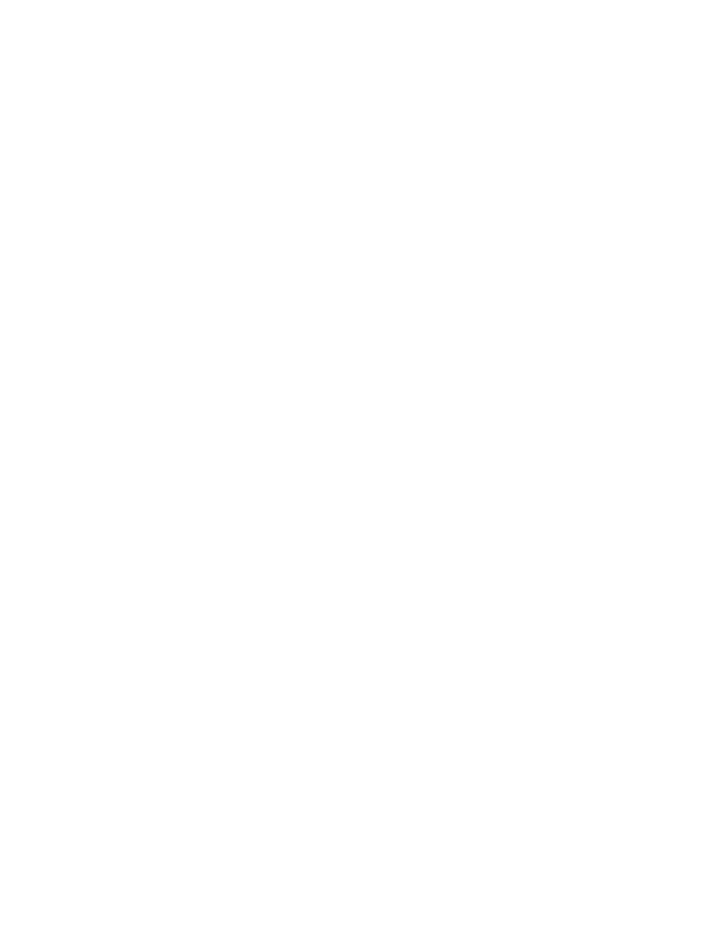
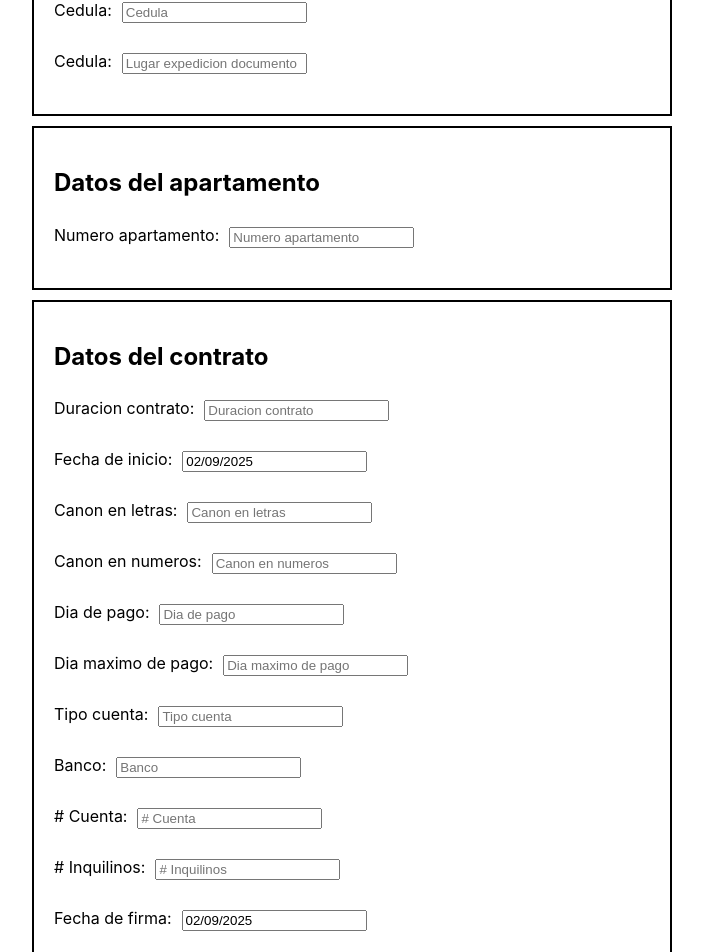
Before and after one commit to stevenasuarez/lease-manager-gui, a React (Create React App) app: page /create-contract in a window 1280 px wide. Shown: the part 160-1112 px from the top of the page, without its empty margins (288-991 px from the left). Before the commit the page ends 800 px from the top, so only its background shows below. Built offline with nearby package versions, Linux system fonts and the light colour scheme.

Commit message:
recovery 2

```diff
--- a/src/components/CreateContractForm.js
+++ b/src/components/CreateContractForm.js
@@ -1,27 +1,198 @@
 import React, { useState } from 'react';
+import './CreateContractForm.css';
+import { formatNumberWithDots } from '../utils/utils';
+import DatePicker from 'react-datepicker';
+import 'react-datepicker/dist/react-datepicker.css';
 
 function CreateContractForm() {
     const [formData, setFormData] = useState({
       tenantName: '',
       tenantIdNumber: '',
       tenantIdIssuePlace: '',
-    // Agrega aquí todos los campos del contrato
+      flatNumber: '',
+      contractDurationInNumbers: '',
+      initialDateNumber: '',
+      //initialMonth: '',
+      //initialYear: '',
+      rentalFee: '',
+      rentalFeeNumber: '',
+      payDayNumber: '',
+      payLimitDayNumber: '',
+      accountType: '',
+      bankName: '',
+      accountName: '',
+      numberOfTenantsInNumbers: '',
+      signingDate: '',
+      /*signingMonth: '',
+      signingYear: '',
+      */
+      // Continúa agregando campos para cada atributo del JSON
     });
+
+    const [initialDate, setInitialDate] = useState(new Date());
+    const [signingDate, setSigningDate] = useState(new Date());
 
     const handleSubmit = (event) => {
       event.preventDefault();
-    // Aquí procesarás los datos del formulario
+      // Aquí manejarás el envío de datos al backend
     };
 
     return (
       <form onSubmit={handleSubmit}>
+        <div className='section'>
+            <h2>Datos del Inquilino</h2>
+            <div className='input-group'>
+                <label htmlFor="tenantName">Nombre:</label>
                 <input
                     type="text"
+                    id="tenantName"
                     value={formData.tenantName}
                     onChange={(e) => setFormData({ ...formData, tenantName: e.target.value })}
-        placeholder="Nombre del Inquilino"
+                    placeholder="Nombre"
                 />
-      {/* Agrega aquí inputs para cada campo del formulario */}
+            </div>
+            <div className='input-group'>
+                <label htmlFor="tenantIdNumber">Cedula:</label>
+                <input
+                    type="text"
+                    id="tenantIdNumber"
+                    value={formData.tenantIdNumber}
+                    onChange={(e) => setFormData({ ...formData, tenantIdNumber: formatNumberWithDots(e.target.value) })}
+                    placeholder="Cedula"
+                />
+            </div>
+            <div className='input-group'>
+                <label htmlFor="tenantIdIssuePlace">Cedula:</label>
+                <input
+                    type="text"
+                    id="tenantIdIssuePlace"
+                    value={formData.tenantIdIssuePlace}
+                    onChange={(e) => setFormData({ ...formData, tenantIdIssuePlace: e.target.value })}
+                    placeholder="Lugar expedicion documento"
+                />
+            </div>
+        </div>
+        <div className='section'>
+            <h2>Datos del apartamento</h2>
+            <div className='input-group'>
+                <label htmlFor="flatNumber">Numero apartamento:</label>
+                <input
+                    type="text"
+                    id="flatNumber"
+                    value={formData.flatNumber}
+                    onChange={(e) => setFormData({ ...formData, flatNumber: e.target.value })}
+                    placeholder="Numero apartamento"
+                />
+            </div>
+        </div>
+        <div className='section'>
+            <h2>Datos del contrato</h2>
+            <div className='input-group'>
+                <label htmlFor="contractDurationInNumbers">Duracion contrato:</label>
+                <input
+                    type="text"
+                    id="contractDurationInNumbers"
+                    value={formData.contractDurationInNumbers}
+                    onChange={(e) => setFormData({ ...formData, contractDurationInNumbers: e.target.value })}
+                    placeholder="Duracion contrato"
+                />
+            </div>
+            <div className='input-group'>
+                <label htmlFor="initialDateNumber">Fecha de inicio:</label>
+                <DatePicker
+                    selected={initialDate}
+                    onChange={(date) => setInitialDate(date)}
+                />
+            </div>
+            <div className='input-group'>
+                <label htmlFor="rentalFee">Canon en letras:</label>
+                <input
+                    type="text"
+                    id="rentalFee"
+                    value={formData.rentalFee}
+                    onChange={(e) => setFormData({ ...formData, rentalFee: e.target.value })}
+                    placeholder="Canon en letras"
+                />
+            </div>
+            <div className='input-group'>
+                <label htmlFor="rentalFeeNumber">Canon en numeros:</label>
+                <input
+                    type="text"
+                    id="rentalFeeNumber"
+                    value={formData.rentalFeeNumber}
+                    onChange={(e) => setFormData({ ...formData, rentalFeeNumber: formatNumberWithDots(e.target.value) })}
+                    placeholder="Canon en numeros"
+                />
+            </div>
+            <div className='input-group'>
+                <label htmlFor="payDayNumber">Dia de pago:</label>
+                <input
+                    type="text"
+                    id="payDayNumber"
+                    value={formData.payDayNumber}
+                    onChange={(e) => setFormData({ ...formData, payDayNumber: e.target.value })}
+                    placeholder="Dia de pago"
+                />
+            </div>
+            <div className='input-group'>
+                <label htmlFor="payLimitDayNumber">Dia maximo de pago:</label>
+                <input
+                    type="text"
+                    id="payLimitDayNumber"
+                    value={formData.payLimitDayNumber}
+                    onChange={(e) => setFormData({ ...formData, payLimitDayNumber: e.target.value })}
+                    placeholder="Dia maximo de pago"
+                />
+            </div>
+            <div className='input-group'>
+                <label htmlFor="accountType">Tipo cuenta:</label>
+                <input
+                    type="text"
+                    id="accountType"
+                    value={formData.accountType}
+                    onChange={(e) => setFormData({ ...formData, accountType: e.target.value })}
+                    placeholder="Tipo cuenta"
+                />
+            </div>
+            <div className='input-group'>
+                <label htmlFor="bankName">Banco:</label>
+                <input
+                    type="text"
+                    id="bankName"
+                    value={formData.bankName}
+                    onChange={(e) => setFormData({ ...formData, bankName: e.target.value })}
+                    placeholder="Banco"
+                />
+            </div>
+            <div className='input-group'>
+                <label htmlFor="accountName"># Cuenta:</label>
+                <input
+                    type="text"
+                    id="accountName"
+                    value={formData.accountName}
+                    onChange={(e) => setFormData({ ...formData, accountName: e.target.value })}
+                    placeholder="# Cuenta"
+                />
+            </div>
+            <div className='input-group'>
+                <label htmlFor="numberOfTenantsInNumbers"># Inquilinos:</label>
+                <input
+                    type="text"
+                    id="numberOfTenantsInNumbers"
+                    value={formData.numberOfTenantsInNumbers}
+                    onChange={(e) => setFormData({ ...formData, numberOfTenantsInNumbers: e.target.value })}
+                    placeholder="# Inquilinos"
+                />
+            </div>
+            <div className='input-group'>
+                <label htmlFor="signingDate">Fecha de firma:</label>
+                <DatePicker
+                    selected={signingDate}
+                    onChange={(date) => setSigningDate(date)}
+                />
+            </div>
+        </div>
+        {/* Continúa agregando inputs para cada campo */}
         <button type="submit">Crear Contrato</button>
       </form>
     );
--- a/src/utils/utils.js
+++ b/src/utils/utils.js
@@ -3,29 +3,3 @@ export const formatNumberWithDots = (number) => {
     const plainNumber = number.replace(/\./g, '');
     return plainNumber.replace(/\B(?=(\d{3})+(?!\d))/g, '.');
   };
-
-  const contractData = {
-    tenant: {
-      name: formData.tenantName,
-      idNumber: formData.tenantIdNumber,
-      idIssuePlace: formData.tenantIdIssuePlace
-    },
-    apartment: {
-      flatNumber: formData.flatNumber
-    },
-    contractDurationInNumbers: formData.contractDurationInNumbers,
-    initialDateNumber: formData.initialDate.getDate(),
-    initialMonth: formData.initialDate.toLocaleString('default', { month: 'long' }).toUpperCase(),
-    initialYear: formData.initialDate.getFullYear(),
-    rentalFee: formData.rentalFee,
-    rentalFeeNumber: formData.rentalFeeNumber,
-    payDayNumber: formData.payDayNumber,
-    payLimitDayNumber: formData.payLimitDayNumber,
-    accountType: formData.accountType,
-    bankName: formData.bankName,
-    accountName: formData.accountName,
-    numberOfTenantsInNumbers: formData.numberOfTenantsInNumbers,
-    signingDayNumber: formData.signingDate.getDate(),
-    signingMonth: formData.signingDate.toLocaleString('default', { month: 'long' }).toUpperCase(),
-    signingYear: formData.signingDate.getFullYear()
-  };
```
Lines whose indentation alone changed are shown as unchanged.
